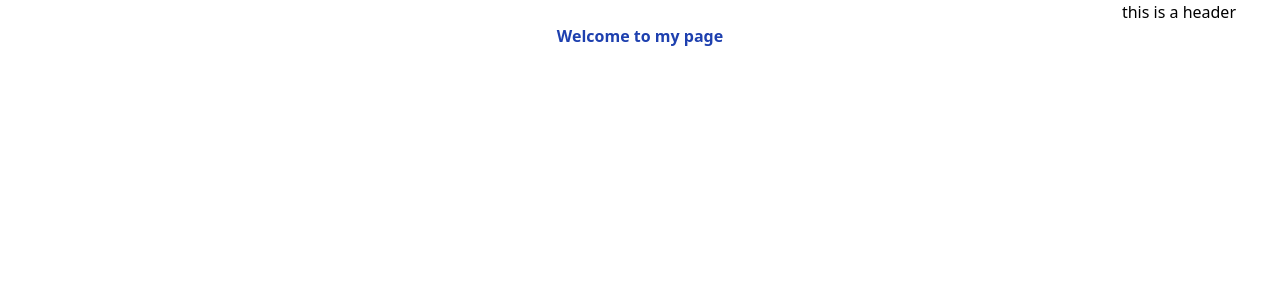
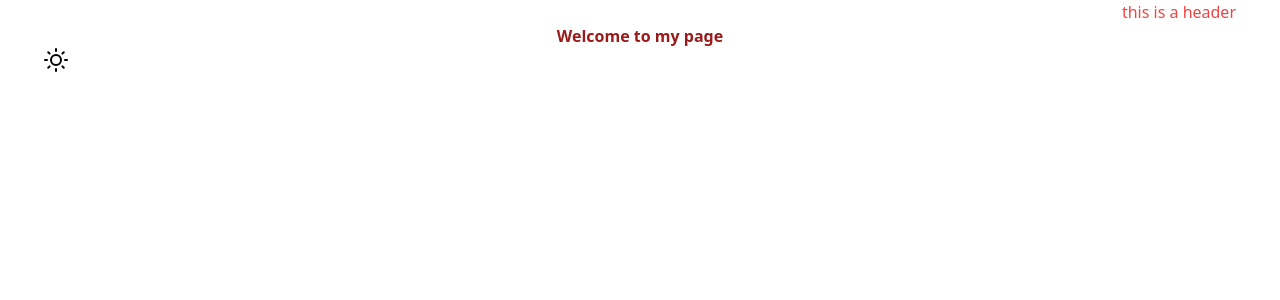
Before and after one commit to muddv/personal-portfolio, a Next.js app: page / in a window 1280 px wide. Shown: the top 300 px of the page. Built offline with nearby package versions, Linux system fonts and the light colour scheme.

Commit message:
cleaned up template, added janky color mode swithc

```diff
--- a/src/pages/api/hello.ts
+++ /dev/null
@@ -1,13 +0,0 @@
-// Next.js API route support: https://nextjs.org/docs/api-routes/introduction
-import type { NextApiRequest, NextApiResponse } from 'next'
-
-type Data = {
-  name: string
-}
-
-export default function handler(
-  req: NextApiRequest,
-  res: NextApiResponse<Data>
-) {
-  res.status(200).json({ name: 'John Doe' })
-}
--- a/src/pages/index.tsx
+++ b/src/pages/index.tsx
@@ -1,7 +1,19 @@
+import { useState } from 'react'
 import type { NextPage } from 'next'
 import Head from 'next/head'
+import Image from 'next/image'
+import sun from '../images/sun.svg'
+import sunw from '../images/sun-w.svg'
 
 const Home: NextPage = () => {
+
+  const [darkMode, setDarkMode] = useState(false);
+
+  function swichColorMode() {
+    setDarkMode(!darkMode);
+    darkMode ? document.body.classList.add("bg-black") : document.body.classList.remove("bg-black")
+  }
+
   return (
     <>
       <Head>
@@ -9,10 +21,17 @@ const Home: NextPage = () => {
         <meta name="description" content="Generated by create next app" />
         <link rel="icon" href="/favicon.ico" />
       </Head>
-      <header className="flex justify-end mr-11">this is a header</header>
-        <h1 className="flex justify-center text-blue-800 font-extrabold">
+      <header className="flex justify-end text-red-500 mr-11">this is a header</header>
+        <h1 className="flex justify-center text-red-800 font-extrabold">
           Welcome to my page
         </h1>
+        <button onClick={swichColorMode}
+        className="ml-11">
+        <Image
+        src={sun}
+        alt="switch light and dark mode"
+        />
+        </button>
     </>
   )
 }
```
Also changed, not shown: src/images/sun.svg (added).
